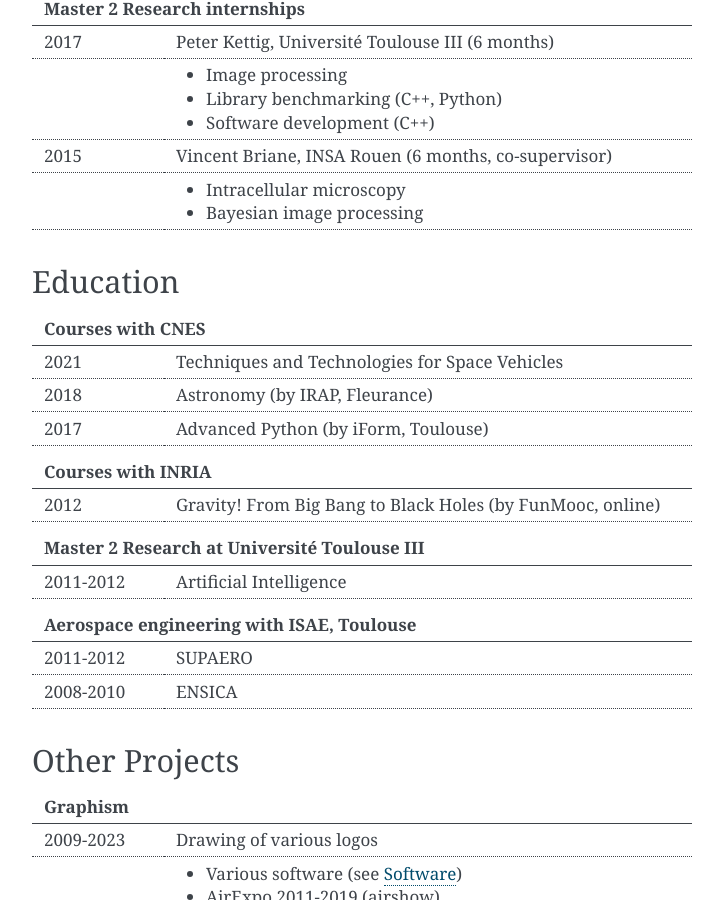
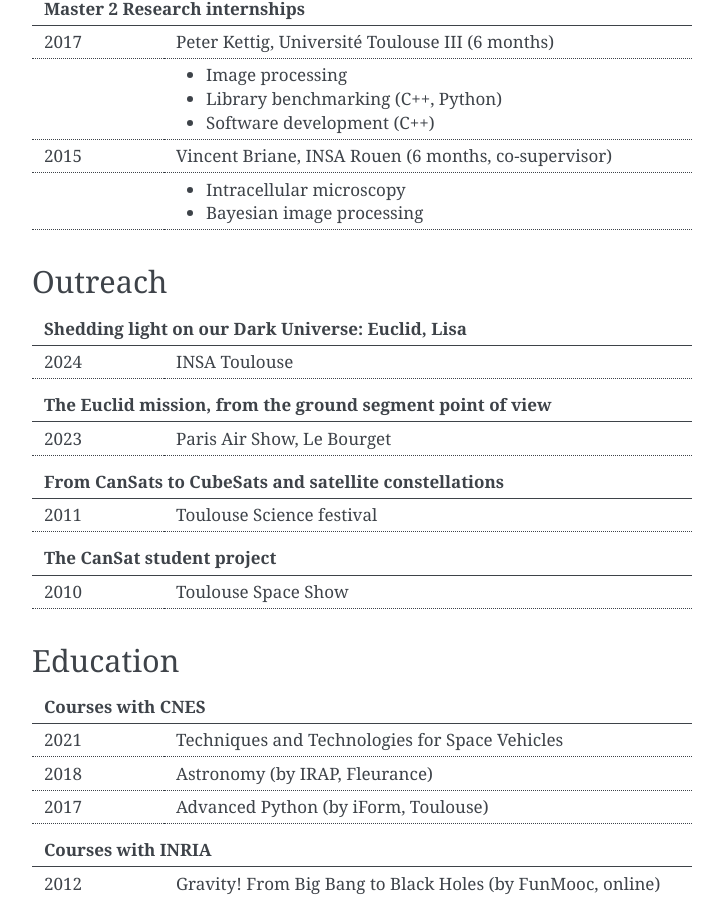
Before and after one commit to kabasset/kabasset, a Sphinx documentation site: the page built from source/resume.rst, in a window 1280 px wide and 900 px high, scrolled down 2895 px. Shown: the whole window, without its empty margins (388-1111 px from the left). Built offline with Sphinx 7.4.7, drawn with Linux system fonts in a browser that asks for light colours; the version number could not be read and is left out.

Commit message:
Add outreach section

```diff
--- a/source/resume.rst
+++ b/source/resume.rst
@@ -223,6 +223,49 @@
         * Bayesian image processing
    ==== ====
 
+Outreach
+--------
+
+.. table::
+   :width: 100%
+   :widths: 20 80
+
+   ==== ====
+   Shedding light on our Dark Universe: Euclid, Lisa
+   =========
+   2024 INSA Toulouse
+   ==== ====
+
+.. table::
+   :width: 100%
+   :widths: 20 80
+
+   ==== ====
+   The Euclid mission, from the ground segment point of view
+   =========
+   2023 Paris Air Show, Le Bourget
+   ==== ====
+
+.. table::
+   :width: 100%
+   :widths: 20 80
+
+   ==== ====
+   From CanSats to CubeSats and satellite constellations
+   =========
+   2011 Toulouse Science festival
+   ==== ====
+
+.. table::
+   :width: 100%
+   :widths: 20 80
+
+   ==== ====
+   The CanSat student project
+   =========
+   2010 Toulouse Space Show
+   ==== ====
+
 Education
 ---------
 
```
